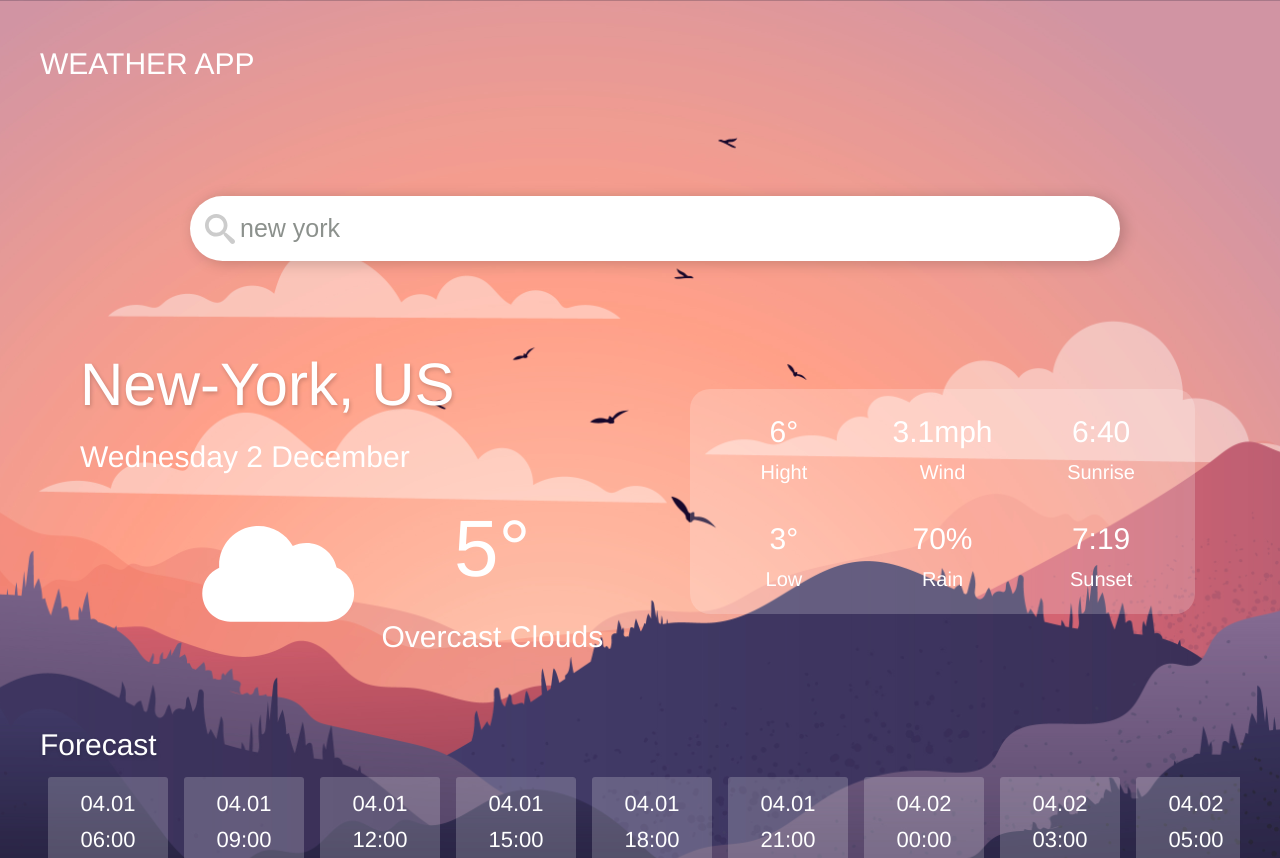
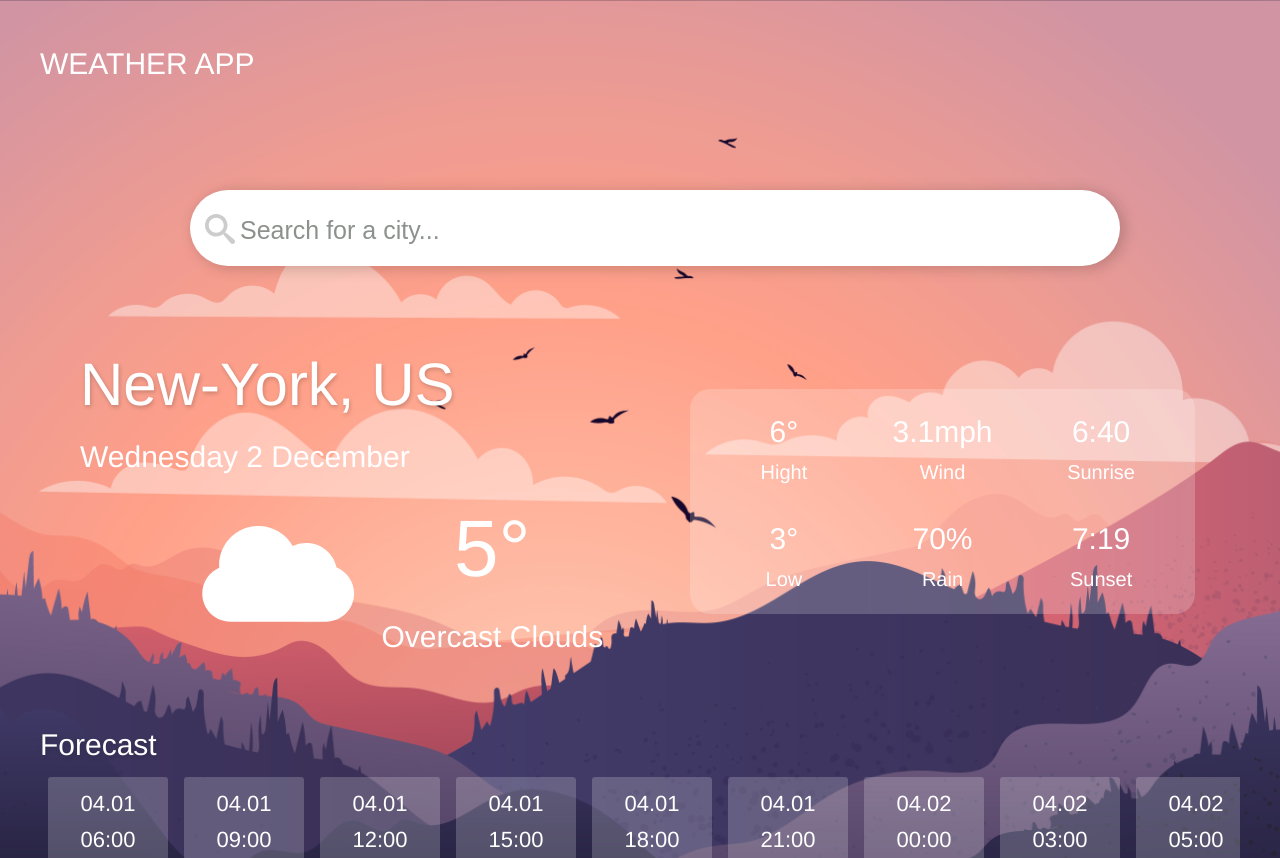
Before and after one commit to barsh11/WeatherApp, a React (Create React App) app: page / in a window 1280 px wide. Shown: the top 858 px of the page. Built offline with nearby package versions, Linux system fonts and the light colour scheme.

Commit message:
change input font-size, and enabled disappearance of fields when city is chosen

```diff
--- a/src/components/UI/Input/Input.jsx
+++ b/src/components/UI/Input/Input.jsx
@@ -21,6 +21,7 @@ const SInput= styled.input`
     border: none;
 
     width: 100%;
+    font-size: 2.2rem;
     border-radius: 5rem;
     padding: 2.5rem 4.5rem 2.5rem 5rem;
     box-shadow: 4px 2px 15px rgba(0,0,0,0.2);
@@ -50,7 +51,7 @@ const Input= props => {
             color= "#ccc"
             size= "3rem" />
             <SInput
-            placeholder= "new york"
+            placeholder= "Search for a city..."
             type= "search"
             onChange= {props.changed}
             value= {props.value}
--- a/src/containers/Search/Search.js
+++ b/src/containers/Search/Search.js
@@ -5,7 +5,7 @@ import useDebounce from '../../hooks/useDebounce';
 import Input from "../../components/UI/Input/Input";
 
 const SSearch= styled.form`
-    width: 80%;
+    min-width: 80%;
 
     position: relative;
 `;
@@ -41,6 +41,7 @@ const Search = (props) => {
     const [results, setResults]= useState([]);
     const [isSearching, setIsSearching]= useState(false);
     const [location, setLocation]= useState(null);
+    const [isShown, setIsShown]= useState(false);
 
     const debouncedSearchInput= useDebounce(searchInput, 500);
 
@@ -65,7 +66,7 @@ const Search = (props) => {
                         }
                     }
                     setResults(limitedResults);
-                    console.log(results);
+                    setIsShown(true);
                 })
                 .catch(err => {
                     console.log(err); // to be exchanged with the error modal
@@ -83,10 +84,17 @@ const Search = (props) => {
         }
     }, [location])
 
+    useEffect(() => {
+        if(!isShown){
+            setSearchInput('');
+        }
+    }, [isShown])
+
     const clickHandler= (chosenLocationIndex) => {
         if(results.length>0){
             const chosenLocation= {...results[chosenLocationIndex]};
             setLocation({locationKey: chosenLocation.Key, city: chosenLocation.LocalizedName, countryId: chosenLocation.Country.ID});
+            setIsShown(false);
         }
     }
 
@@ -109,7 +117,7 @@ const Search = (props) => {
             <SInput
             changed= {e => setSearchInput(e.target.value)}
             value= {searchInput}/>
-            {content}
+            {isShown && content}
         </SSearch>
     );
 };
```
